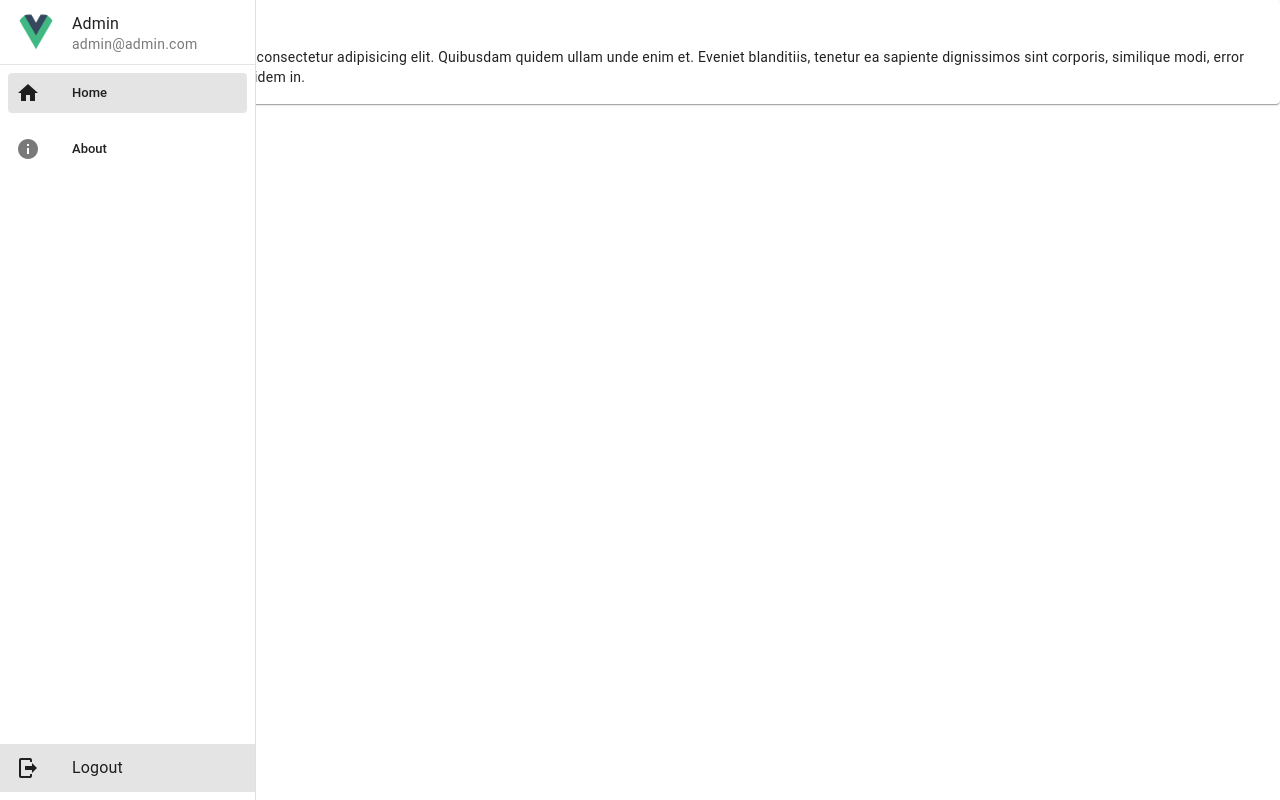
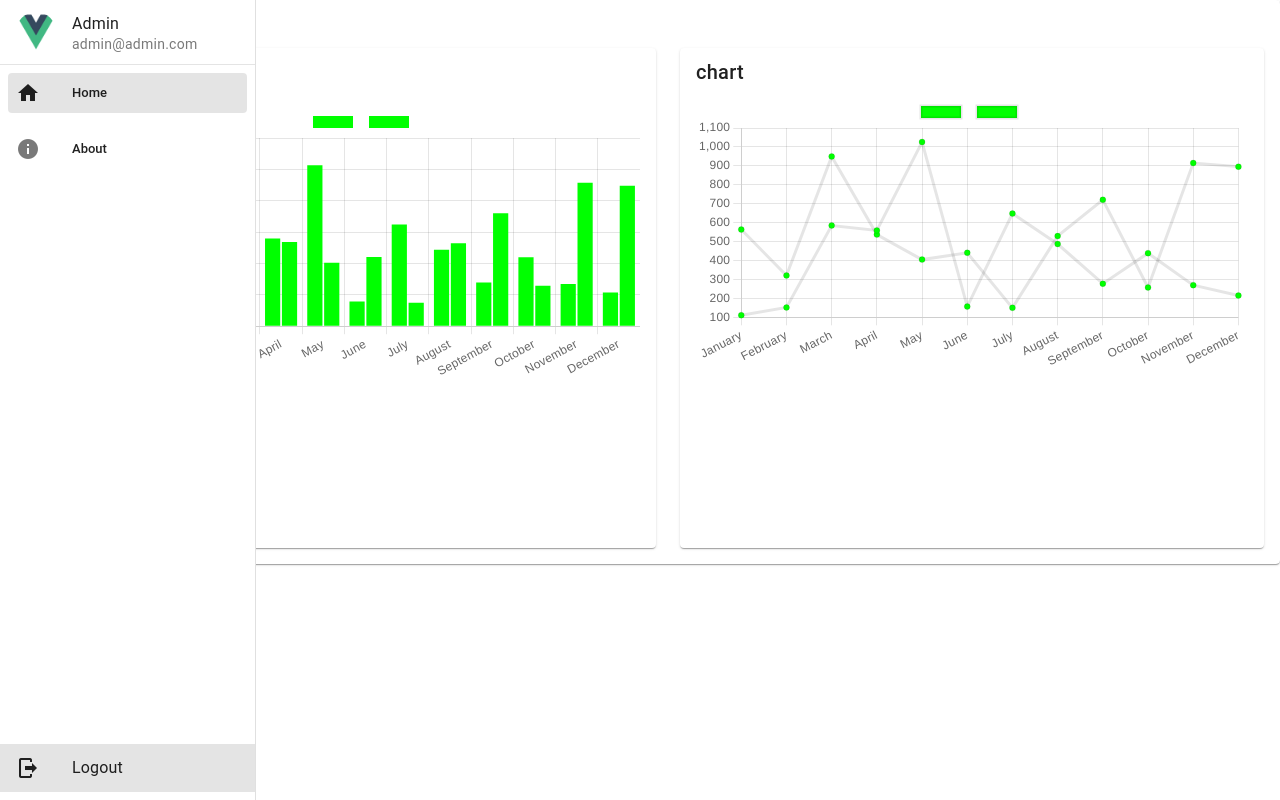
Before and after one commit to abdullah4a/forsit-frontend-app, a Vue app: page / in a window 1280 px wide. Built offline with nearby package versions, Linux system fonts and the light colour scheme.

Commit message:
added chart

```diff
--- a/src/views/home/HomeView.vue
+++ b/src/views/home/HomeView.vue
@@ -1,15 +1,40 @@
 <template>
   <AppData title="Home">
     <template #content>
-      Lorem ipsum dolor sit, amet consectetur adipisicing elit. Quibusdam quidem ullam unde enim et. Eveniet blanditiis,
-      tenetur ea sapiente dignissimos sint corporis, similique modi, error possimus fuga. Expedita, quidem in.
+      <v-row>
+        <v-col>
+          <v-card height="500">
+          <v-card-title>chart</v-card-title>
+          <v-card-item>
+            <BarChart :points="chartData" :chartOption="chartOptions" />
+          </v-card-item>
+        </v-card>
+        </v-col>
+        <v-col>
+          <v-card height="500">
+          <v-card-title>chart</v-card-title>
+          <v-card-text>
+            <LineChart :points="chartData" :chartOption="chartOptions" />
+          </v-card-text>
+        </v-card>
+        </v-col>
+      </v-row>
     </template>
   </AppData>
 </template>
 
 <script lang="ts">
 import { defineComponent } from 'vue';
+import { chartData, chartOptions } from '@/utils/chat-config';
 export default defineComponent({
   name: 'HomeView',
+  computed:{
+    chartData(){
+      return chartData
+    },
+    chartOptions(){
+      return chartOptions
+    }
+  }
 });
 </script>
```
